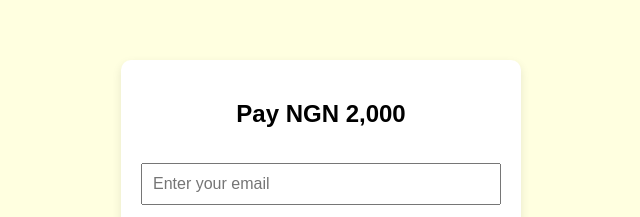
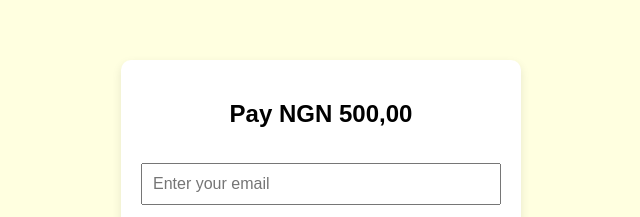
Before and after one commit to Fector101/paystack-frontend, a plain HTML site: page index.html in a window 1280 px wide. Shown: the part 231-448 px from the top of the page, 319-959 px from the left. Drawn offline with Linux system fonts and the light colour scheme.

Commit message:
Update index.html

```diff
--- a/index.html
+++ b/index.html
@@ -16,7 +16,7 @@
 </head>
 <body>
   <div class="container">
-    <h2>Pay NGN 2,000</h2>
+    <h2>Pay NGN 500,00</h2>
     <input type="email" id="email" placeholder="Enter your email" autocomplete="email" required />
 
     <button id="pay-btn">Pay</button>
```
